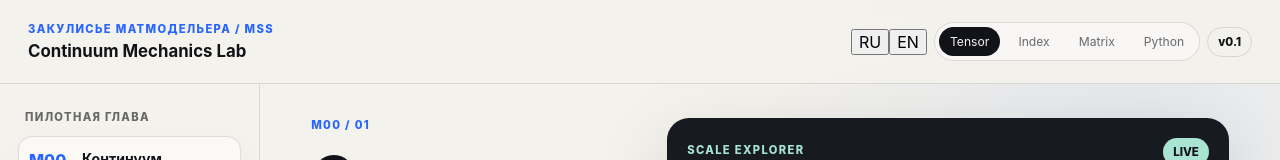
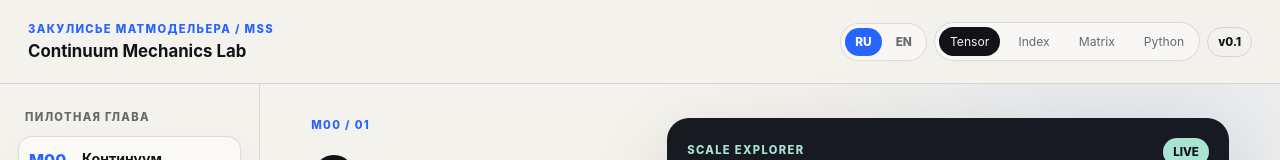
Before and after one commit to karinaurazova/interactive_book_on_continuum_mechanics, a React (Vite) app: page / in a window 1280 px wide. Shown: the top 160 px of the page. Built offline with nearby package versions, Linux system fonts and the light colour scheme.

Commit message:
style: add language switch and Traction Lab controls

```diff
--- a/src/styles.css
+++ b/src/styles.css
@@ -588,3 +588,41 @@ input[type="range"] {
     animation: none !important;
   }
 }
+
+
+.language-switch {
+  display: flex;
+  align-items: center;
+  gap: 4px;
+  padding: 4px;
+  border: 1px solid var(--line);
+  border-radius: 999px;
+  background: rgba(255, 255, 255, 0.45);
+}
+
+.language-button {
+  border: 0;
+  background: transparent;
+  padding: 7px 10px;
+  border-radius: 999px;
+  font-size: 0.74rem;
+  font-weight: 800;
+  color: var(--muted);
+}
+
+.language-button.active {
+  background: var(--blue);
+  color: white;
+}
+
+.mini-toggle-row {
+  display: flex;
+  flex-wrap: wrap;
+  gap: 8px;
+}
+
+@media (max-width: 720px) {
+  .language-switch {
+    min-width: max-content;
+  }
+}
```
